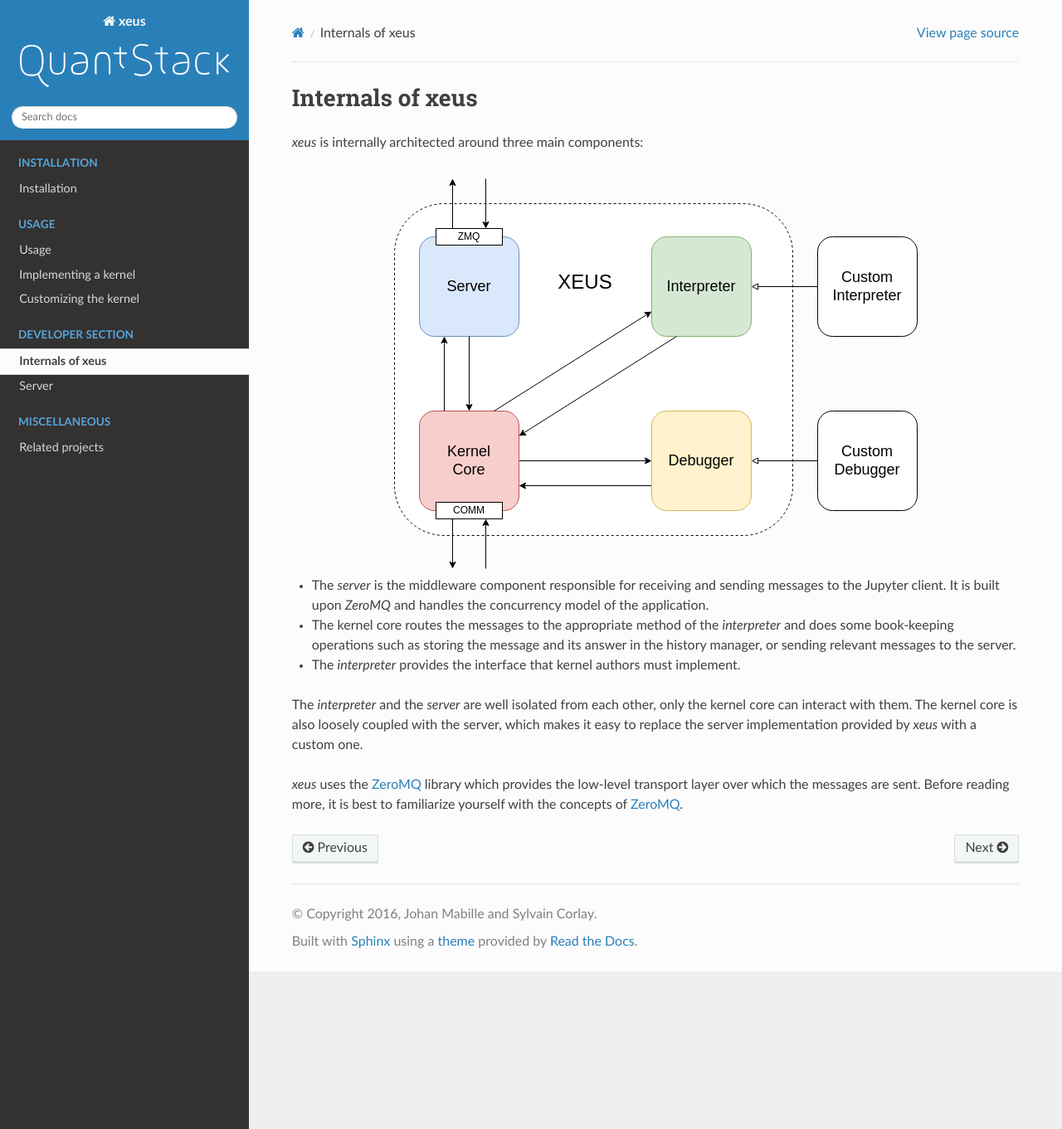
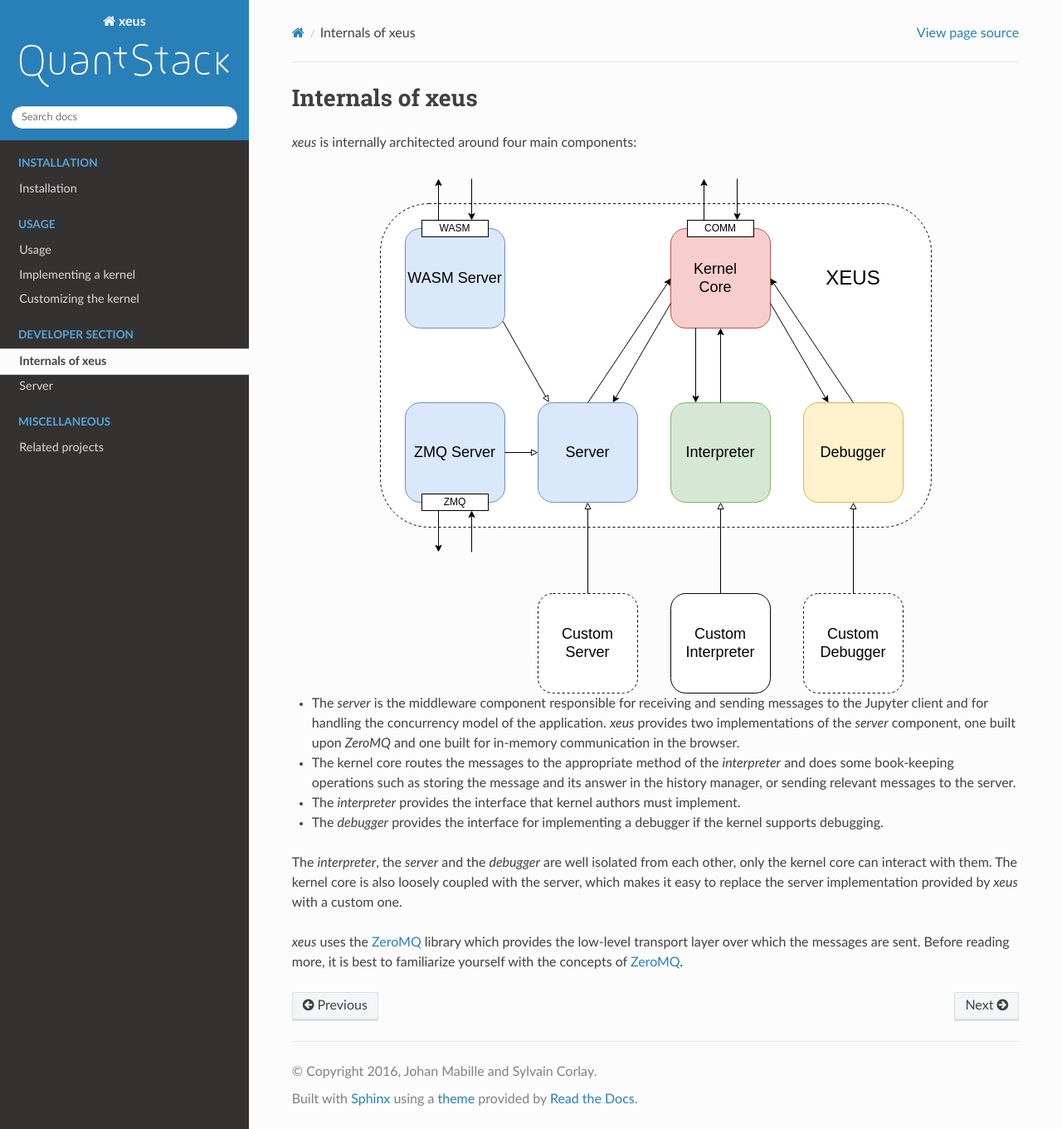
Before and after one commit to jupyter-xeus/xeus, a Sphinx documentation site: the page built from docs/source/dev.rst, in a window 1280 px wide and 1361 px high. Shown: the whole window at 83% size. Built offline with Sphinx 7.4.7 and the Read the Docs theme 2.0.0, drawn with Linux system fonts in a browser that asks for light colours.

Commit message:
Fixed documentation of internals of xeus

```diff
--- a/docs/source/dev.rst
+++ b/docs/source/dev.rst
@@ -7,18 +7,21 @@
 Internals of xeus
 =================
 
-`xeus` is internally architected around three main components:
+`xeus` is internally architected around four main components:
 
 .. image:: xeus_archi.svg
    :align: center
 
 - The *server* is the middleware component responsible for receiving and sending messages to
-  the Jupyter client. It is built upon `ZeroMQ` and handles the concurrency model of the application.
+  the Jupyter client and for handling the concurrency model of the application. `xeus` provides
+  two implementations of the *server* component, one built upon `ZeroMQ` and one built for in-memory
+  communication in the browser.
 - The kernel core routes the messages to the appropriate method of the *interpreter* and does some book-keeping
   operations such as storing the message and its answer in the history manager, or sending relevant messages to the server.
 - The *interpreter* provides the interface that kernel authors must implement.
+- The *debugger* provides the interface for implementing a debugger if the kernel supports debugging.
 
-The *interpreter* and the *server* are well isolated from each other, only the kernel core can
+The *interpreter*, the *server* and the *debugger* are well isolated from each other, only the kernel core can
 interact with them. The kernel core is also loosely coupled with the server, which makes it
 easy to replace the server implementation provided by `xeus` with a custom one.
 
```
Also changed, not shown: docs/source/xeus_archi.svg.
